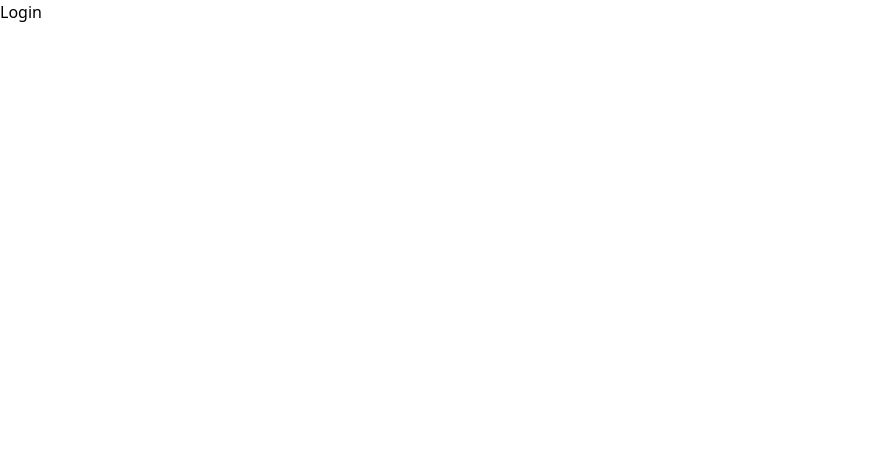
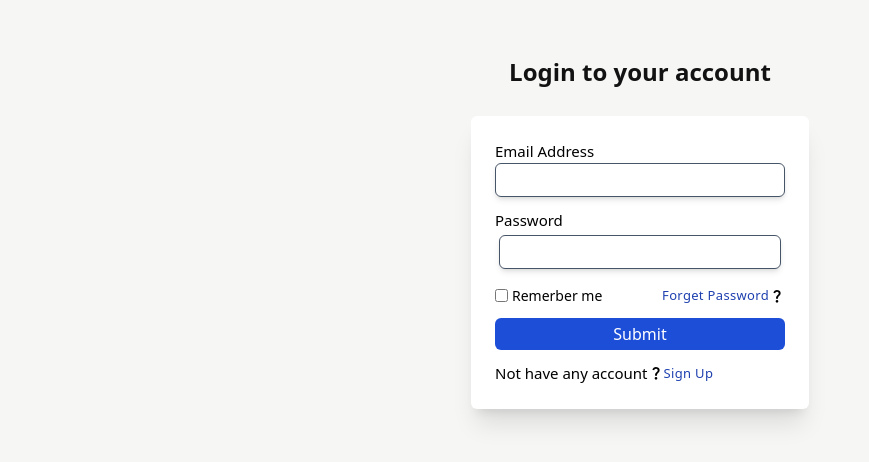
Before and after one commit to prashant2150487/ecommerce-web, a React (Create React App) app in the folder client/: page /login in a window 1280 px wide. Shown: the top 462 px of the page, without its empty margins (0-869 px from the left). Built offline with nearby package versions, Linux system fonts and the light colour scheme.

Commit message:
added login ui

```diff
--- a/client/package.json
+++ b/client/package.json
@@ -9,6 +9,7 @@
     "country-state-city": "^3.2.1",
     "react": "^18.3.1",
     "react-dom": "^18.3.1",
+    "react-icons": "^5.2.1",
     "react-lottie": "^1.2.4",
     "react-router-dom": "^6.23.1",
     "react-scripts": "5.0.1",
--- a/client/src/App.css
+++ b/client/src/App.css
@@ -0,0 +1,49 @@
+@tailwind base;
+@tailwind components;
+@tailwind utilities;
+
+/* fonts */
+@import url('https://fonts.googleapis.com/css2?family=Roboto:ital,wght@0,100;0,300;0,400;0,500;0,700;0,900;1,100;1,300;1,400;1,500;1,700;1,900&display=swap');
+@import url('https://fonts.googleapis.com/css2?family=Poppins:ital,wght@0,100;0,200;0,300;0,400;0,500;0,600;0,700;0,800;0,900;1,100;1,200;1,300;1,400;1,500;1,600;1,700;1,800;1,900&display=swap');
+
+* {
+    scroll-behavior: smooth;
+}
+
+body {
+    font-family: system-ui, -apple-system, BlinkMacSystemFont, "Segoe UI", Roboto,
+        Oxygen, Ubuntu, Cantarell, "Open Sans", "Helvetica Neue", sans-serif;
+    background: #F6F6F5;
+    scroll-behavior: smooth;
+}
+
+input,
+select {
+    outline: none;
+}
+
+.batch_heart {
+    background: tomato;
+    width: 15px;
+    height: 15px;
+    display: flex;
+    align-items: center;
+    justify-content: center;
+    border-radius: 100%;
+    position: absolute;
+    right: -24%;
+    top: -9%;
+    cursor: pointer;
+}
+
+/* Chrome, Safari, Edge, Opera */
+input::-webkit-outer-spin-button,
+input::-webkit-inner-spin-button {
+    -webkit-appearance: none;
+    margin: 0;
+}
+
+/* Firefox */
+input[type=number] {
+    -moz-appearance: textfield;
+}
--- a/client/src/App.js
+++ b/client/src/App.js
@@ -1,8 +1,6 @@
-import { BrowserRouter, Route, Router, Routes } from 'react-router-dom';
+import { BrowserRouter, Route, Routes } from 'react-router-dom';
 import './App.css';
 import { Login } from './Routes';
-
-
 
 
 function App() {
--- a/client/src/components/Login/Login.js
+++ b/client/src/components/Login/Login.js
@@ -1,9 +1,74 @@
-import React from 'react'
 
+
+import { MdQuestionMark } from "react-icons/md";
 const Login = () => {
     return (
-        <div>Login</div>
-    )
-}
+        <>
+            <div className="m-auto flex items-center justify-center flex-col mt-10  w-[100%] max-w-[370px] p-4  font-medium">
+                <h2 className="text-2xl font-bold text-[#121212] ">
+                    Login to your account
+                </h2>
+                <div className="bg-white  w-full p-6 mt-7 flex flex-col gap-3 rounded-md shadow-xl ">
+                    <div className="flex flex-col ">
+                        <label for="html" className="text- gray text-[15px]">
+                            Email Address
+                        </label>
+                        <input
+                            type="Email address"
+                            className=" flex-1 rounded-md p-1 shadow-md outline-none border border-slate-600"
+                        />
+                    </div>
+                    <div className="flex flex-col ">
+                        <label for="html" className="text-gray text-[15px]">
+                            Password
+                        </label>
+                        <div className="flex justify-between items-center flex-1  p-1 shadow-slate-500 ">
+                            <input
+                                type="Email address"
+                                className=" flex-1 p-1  rounded-md shadow-md outline-none border border-slate-600"
+                            />
+                        </div>
+                    </div>
+                    <div className="flex justify-between items-center">
+                        <div className="flex  items-center  justify-center gap-1">
+                            <input
+                                type="checkbox"
+                                id="me"
+                                name="me"
+                                value="Bike"
+                                className=" mt-0 p-0"
+                            />
+                            <label for="me" className="p-0 mt-0 text-[14px]">
+                                Remerber me
+                            </label>
+                        </div>
+                        <div className="flex  items-center justify-center ">
+                            <a
+                                href="link"
+                                alt="#"
+                                className="text-blue-800 text-[13px] tracking-wide font-normal"
+                            >
+                                Forget Password
+                            </a>
+                            <MdQuestionMark />
+                        </div>
+                    </div>
+                    <button className=" flex justify-center items-center m-auto bg-blue-700 w-full p-1 rounded-md text-white">
+                        Submit
+                    </button>
+                    <div className="flex items-center ">
+                        <div className="flex justify-center items-center">
+                            <h1 className="text-gray text-[15px]">Not have any account</h1>
+                            <MdQuestionMark />
+                        </div>
+                        <h1 className="text-blue-800 text-[13px] tracking-wide font-normal">
+                            Sign Up
+                        </h1>
+                    </div>
+                </div>
+            </div>
+        </>
+    );
+};
 
-export default Login
+export default Login;
--- /dev/null
+++ b/client/src/styles/styles.js
@@ -0,0 +1,20 @@
+const styles= {
+    custom_container: "w-11/12 hidden sm:block",
+        heading: 'text-[27px] text-center md:text-start font-[600] font-Roboto pb-[20px]',
+        section:'w-11/12 mx-auto',
+        productTitle: 'text-[25px] font-[600] font-Roboto text-[#333]',
+        productDiscountPrice:"font-bold text-[18px] text-[#333] font-Roboto",
+        price:"font-[500] text-[16px] text-[#d55b45] pl-3 mt-[-4px] line-through",
+        shop_name:"pt-3 text-[15px] text-blue-400 pb-3",
+        active_indicator:"absolute bottom-[-27%] left-0 h-[3px] w-full bg-[crimson]",
+        button: 'w-[150px] bg-black h-[50px] my-3 flex items-center justify-center rounded-xl cursor-pointer',
+        cart_button: "px-[20px] h-[38px] rounded-[20px] bg-[#f63b60] flex items-center justify-center cursor-pointer",
+        cart_button_text:"text-[#fff] text-[16px] font-[600]",
+        input:"w-full border p-1 rounded-[5px]",
+        activeStatus:"w-[10px] h-[10px] rounded-full absolute top-0 right-1 bg-[#40d132]",
+        noramlFlex:"flex items-center"
+}
+
+
+
+export default styles
```
Also changed, not shown: client/src/styles/styles.css (deleted), 1 other file (tests, documents, lock files or other folders).
